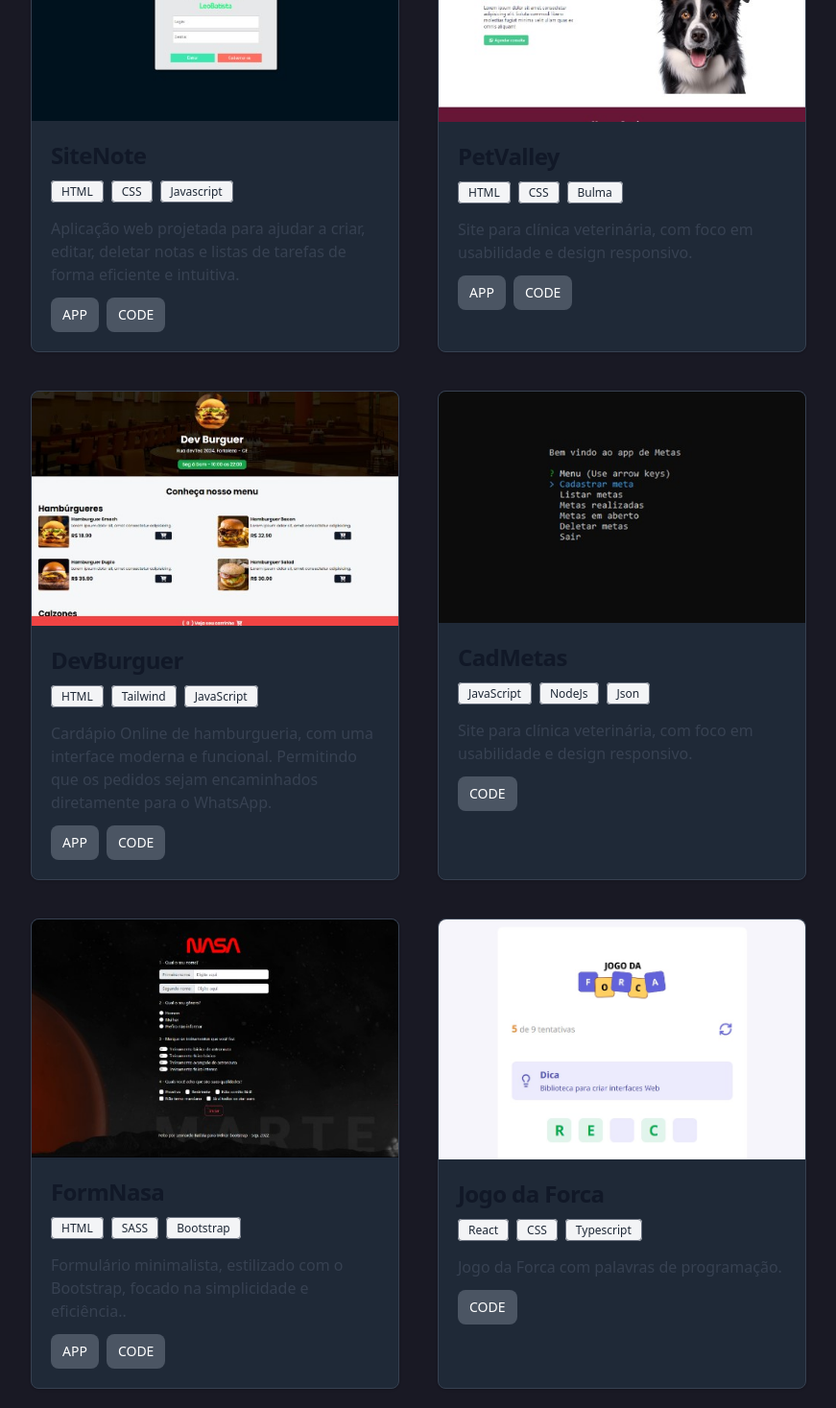
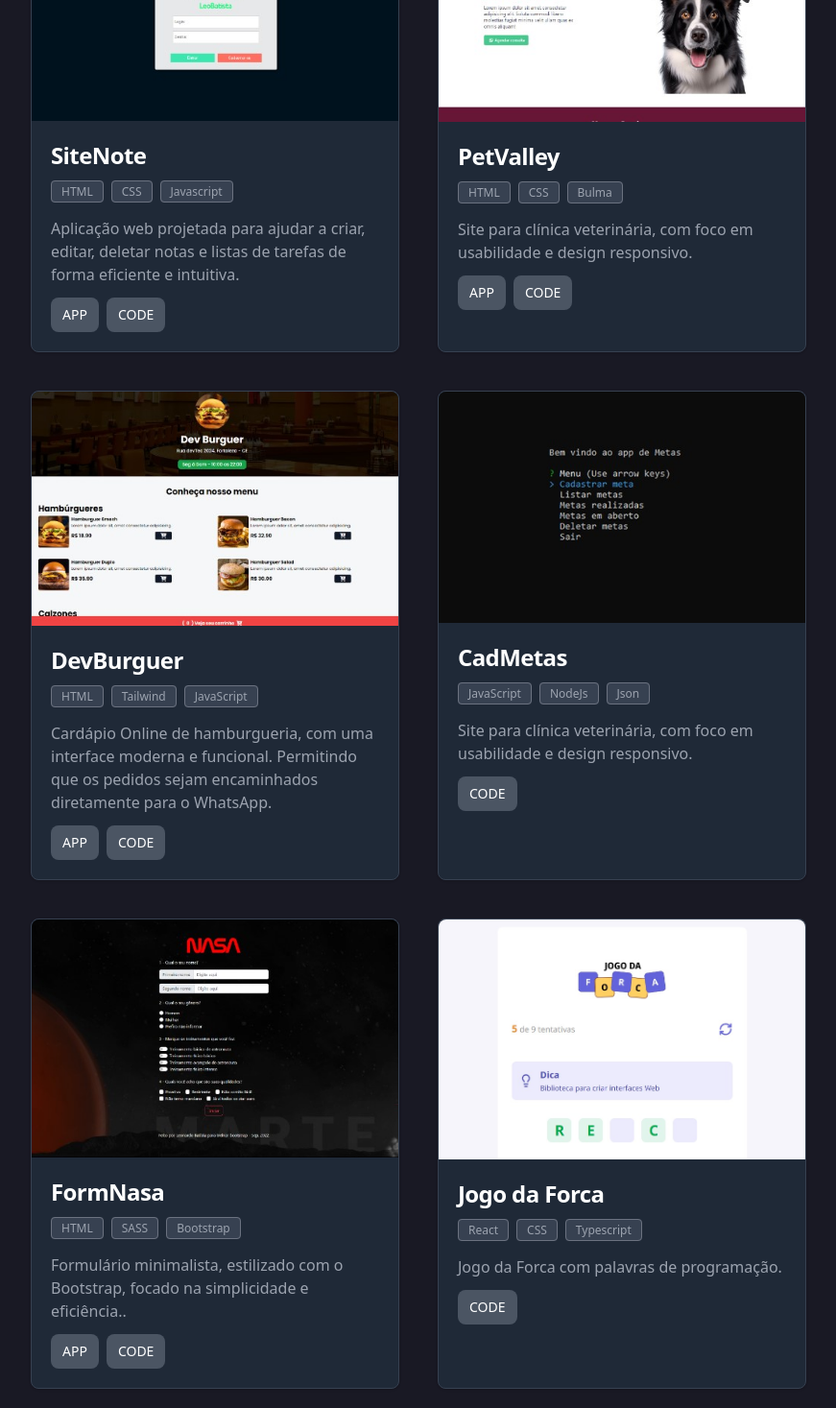
Before and after one commit to DevTec2020/Apresentacao, a React (Vite) app: page / in a window 1280 px wide. Shown: the part 1990-3457 px from the top of the page at 96% size, without its empty margins (204-1075 px from the left). Built offline with nearby package versions, Linux system fonts and the light colour scheme.

Commit message:
FEAT: Corrigindo corres quando o navegador estiver no padrão light

```diff
--- a/src/components/Habilidades/index.tsx
+++ b/src/components/Habilidades/index.tsx
@@ -30,7 +30,7 @@ export function Habilidades() {
 
                 <div className="flex flex-wrap justify-center mt-20 gap-20 text-slate-400">
 
-                    <div className=" w-1/4 border border-orange-600 rounded-lg p-5 flex flex-col items-center shadow-lg shadow-orange-600 bg-gray-900">
+                    <div className=" w-1/4 p-5 flex flex-col items-center  border border-gray-700 rounded-lg shadow-lg">
                         <h2 className="text-2xl font-semibold text-center mb-4">Frontend</h2>
                         <div className="flex flex-wrap justify-center gap-3 mt-5">
                             <Skill src={ICOreact} alt="React ico" txt="React" />
@@ -45,7 +45,7 @@ export function Habilidades() {
                         </div>
                     </div>
 
-                    <div className=" w-1/4 border border-orange-600 rounded-lg p-5 flex flex-col items-center shadow-lg shadow-orange-600 bg-gray-900">
+                    <div className=" w-1/4 p-5 flex flex-col items-center  border border-gray-700 rounded-lg shadow-lg">
                         <h2 className="text-2xl font-semibold text-center mb-4">Backend</h2>
                         <div className="flex flex-wrap justify-center gap-3 mt-5">
                             <Skill src={ICOnode} alt="Node ico" txt="Node" />
@@ -54,7 +54,7 @@ export function Habilidades() {
                     </div>
 
 
-                    <div className=" w-2/4 border border-orange-600 rounded-lg p-5 flex flex-col items-center shadow-lg shadow-orange-600 bg-gray-900">
+                    <div className=" w-2/4 border border-gray-700 rounded-lg p-5 flex flex-col items-center shadow-lg">
                         <h2 className="text-2xl font-semibold text-center mb-4">Outros</h2>
                         <div className="flex flex-wrap justify-center gap-3 mt-5">
                             <Skill src={ICOBabel} alt="React ico" txt="Babel" />
--- a/src/components/Projetos/index.tsx
+++ b/src/components/Projetos/index.tsx
@@ -24,14 +24,14 @@ export function Projetos() {
                     <img className="rounded-t-lg" src={siteNote} alt="Projeto SiteNote" />
 
                     <div className="p-5">
-                        <h5 className="mb-2 text-2xl font-bold tracking-tight text-gray-900 dark:text-white">SiteNote</h5>
+                        <h5 className="mb-2 text-2xl font-bold tracking-tight text-white">SiteNote</h5>
                         <div className="mb-4">
-                            <span className="bg-gray-100 text-gray-800 text-xs font-medium me-2 px-2.5 py-0.5 rounded dark:bg-gray-700 dark:text-gray-400 border border-gray-500">HTML</span>
-                            <span className="bg-gray-100 text-gray-800 text-xs font-medium me-2 px-2.5 py-0.5 rounded dark:bg-gray-700 dark:text-gray-400 border border-gray-500">CSS</span>
-                            <span className="bg-gray-100 text-gray-800 text-xs font-medium me-2 px-2.5 py-0.5 rounded dark:bg-gray-700 dark:text-gray-400 border border-gray-500">Javascript</span>
+                            <span className="bg-gray-700 text-gray-400 text-xs font-medium me-2 px-2.5 py-0.5 rounded border border-gray-500">HTML</span>
+                            <span className="bg-gray-700 text-gray-400 text-xs font-medium me-2 px-2.5 py-0.5 rounded border border-gray-500">CSS</span>
+                            <span className="bg-gray-700 text-gray-400 text-xs font-medium me-2 px-2.5 py-0.5 rounded border border-gray-500">Javascript</span>
                         </div>
 
-                        <p className="mb-3 font-normal text-gray-700 dark:text-gray-400">
+                        <p className="mb-3 font-normal text-gray-400">
                             Aplicação web projetada para ajudar a criar, editar, deletar notas e listas de tarefas de forma eficiente e intuitiva.
                         </p>
                         <div className="flex  gap-2">
@@ -55,14 +55,14 @@ export function Projetos() {
                         <img className="rounded-t-lg" src={PetValley} alt="Projeto SiteNote" />
                     </a>
                     <div className="p-5">
-                        <h5 className="mb-2 text-2xl font-bold tracking-tight text-gray-900 dark:text-white">PetValley</h5>
+                        <h5 className="mb-2 text-2xl font-bold tracking-tight text-white">PetValley</h5>
                         <div className="mb-4">
-                            <span className="bg-gray-100 text-gray-800 text-xs font-medium me-2 px-2.5 py-0.5 rounded dark:bg-gray-700 dark:text-gray-400 border border-gray-500">HTML</span>
-                            <span className="bg-gray-100 text-gray-800 text-xs font-medium me-2 px-2.5 py-0.5 rounded dark:bg-gray-700 dark:text-gray-400 border border-gray-500">CSS</span>
-                            <span className="bg-gray-100 text-gray-800 text-xs font-medium me-2 px-2.5 py-0.5 rounded dark:bg-gray-700 dark:text-gray-400 border border-gray-500">Bulma</span>
+                            <span className="bg-gray-700 text-gray-400 text-xs font-medium me-2 px-2.5 py-0.5 rounded border border-gray-500">HTML</span>
+                            <span className="bg-gray-700 text-gray-400 text-xs font-medium me-2 px-2.5 py-0.5 rounded border border-gray-500">CSS</span>
+                            <span className="bg-gray-700 text-gray-400 text-xs font-medium me-2 px-2.5 py-0.5 rounded border border-gray-500">Bulma</span>
                         </div>
 
-                        <p className="mb-3 font-normal text-gray-700 dark:text-gray-400">
+                        <p className="mb-3 font-normal text-gray-400">
                             Site para clínica veterinária, com foco em usabilidade e design responsivo.
                         </p>
                         <div className="flex  gap-2">
@@ -86,14 +86,14 @@ export function Projetos() {
                         <img className="rounded-t-lg" src={DevBurguer} alt="Projeto SiteNote" />
                     </a>
                     <div className="p-5">
-                        <h5 className="mb-2 text-2xl font-bold tracking-tight text-gray-900 dark:text-white">DevBurguer</h5>
+                        <h5 className="mb-2 text-2xl font-bold tracking-tight text-white">DevBurguer</h5>
                         <div className="mb-4">
-                            <span className="bg-gray-100 text-gray-800 text-xs font-medium me-2 px-2.5 py-0.5 rounded dark:bg-gray-700 dark:text-gray-400 border border-gray-500">HTML</span>
-                            <span className="bg-gray-100 text-gray-800 text-xs font-medium me-2 px-2.5 py-0.5 rounded dark:bg-gray-700 dark:text-gray-400 border border-gray-500">Tailwind</span>
-                            <span className="bg-gray-100 text-gray-800 text-xs font-medium me-2 px-2.5 py-0.5 rounded dark:bg-gray-700 dark:text-gray-400 border border-gray-500">JavaScript</span>
+                            <span className="bg-gray-700 text-gray-400 text-xs font-medium me-2 px-2.5 py-0.5 rounded border border-gray-500">HTML</span>
+                            <span className="bg-gray-700 text-gray-400 text-xs font-medium me-2 px-2.5 py-0.5 rounded border border-gray-500">Tailwind</span>
+                            <span className="bg-gray-700 text-gray-400 text-xs font-medium me-2 px-2.5 py-0.5 rounded border border-gray-500">JavaScript</span>
                         </div>
 
-                        <p className="mb-3 font-normal text-gray-700 dark:text-gray-400">
+                        <p className="mb-3 font-normal text-gray-400">
                             Cardápio Online de hamburgueria, com uma interface moderna e funcional. Permitindo que os pedidos sejam encaminhados diretamente para o WhatsApp.
                         </p>
                         <div className="flex  gap-2">
@@ -118,14 +118,14 @@ export function Projetos() {
                         <img className="rounded-t-lg" src={CadMetas} alt="Projeto SiteNote" />
                     </a>
                     <div className="p-5">
-                        <h5 className="mb-2 text-2xl font-bold tracking-tight text-gray-900 dark:text-white">CadMetas</h5>
+                        <h5 className="mb-2 text-2xl font-bold tracking-tight text-white">CadMetas</h5>
                         <div className="mb-4">
-                            <span className="bg-gray-100 text-gray-800 text-xs font-medium me-2 px-2.5 py-0.5 rounded dark:bg-gray-700 dark:text-gray-400 border border-gray-500">JavaScript</span>
-                            <span className="bg-gray-100 text-gray-800 text-xs font-medium me-2 px-2.5 py-0.5 rounded dark:bg-gray-700 dark:text-gray-400 border border-gray-500">NodeJs</span>
-                            <span className="bg-gray-100 text-gray-800 text-xs font-medium me-2 px-2.5 py-0.5 rounded dark:bg-gray-700 dark:text-gray-400 border border-gray-500">Json</span>
+                            <span className="bg-gray-700 text-gray-400 text-xs font-medium me-2 px-2.5 py-0.5 rounded border border-gray-500">JavaScript</span>
+                            <span className="bg-gray-700 text-gray-400 text-xs font-medium me-2 px-2.5 py-0.5 rounded border border-gray-500">NodeJs</span>
+                            <span className="bg-gray-700 text-gray-400 text-xs font-medium me-2 px-2.5 py-0.5 rounded border border-gray-500">Json</span>
                         </div>
 
-                        <p className="mb-3 font-normal text-gray-700 dark:text-gray-400">
+                        <p className="mb-3 font-normal text-gray-400">
                             Site para clínica veterinária, com foco em usabilidade e design responsivo.
                         </p>
                         <div className="flex  gap-2">
@@ -144,14 +144,14 @@ export function Projetos() {
                         <img className="rounded-t-lg" src={FormNasa} alt="Projeto SiteNote" />
                     </a>
                     <div className="p-5">
-                        <h5 className="mb-2 text-2xl font-bold tracking-tight text-gray-900 dark:text-white">FormNasa</h5>
+                        <h5 className="mb-2 text-2xl font-bold tracking-tight text-white">FormNasa</h5>
                         <div className="mb-4">
-                            <span className="bg-gray-100 text-gray-800 text-xs font-medium me-2 px-2.5 py-0.5 rounded dark:bg-gray-700 dark:text-gray-400 border border-gray-500">HTML</span>
-                            <span className="bg-gray-100 text-gray-800 text-xs font-medium me-2 px-2.5 py-0.5 rounded dark:bg-gray-700 dark:text-gray-400 border border-gray-500">SASS</span>
-                            <span className="bg-gray-100 text-gray-800 text-xs font-medium me-2 px-2.5 py-0.5 rounded dark:bg-gray-700 dark:text-gray-400 border border-gray-500">Bootstrap</span>
+                            <span className="bg-gray-700 text-gray-400 text-xs font-medium me-2 px-2.5 py-0.5 rounded border border-gray-500">HTML</span>
+                            <span className="bg-gray-700 text-gray-400 text-xs font-medium me-2 px-2.5 py-0.5 rounded border border-gray-500">SASS</span>
+                            <span className="bg-gray-700 text-gray-400 text-xs font-medium me-2 px-2.5 py-0.5 rounded border border-gray-500">Bootstrap</span>
                         </div>
 
-                        <p className="mb-3 font-normal text-gray-700 dark:text-gray-400">
+                        <p className="mb-3 font-normal text-gray-400">
                             Formulário minimalista, estilizado com o Bootstrap, focado na simplicidade e eficiência..
                         </p>
                         <div className="flex  gap-2">
@@ -176,14 +176,14 @@ export function Projetos() {
                         <img className="rounded-t-lg" src={JogoForca} alt="Projeto SiteNote" />
                     </a>
                     <div className="p-5">
-                        <h5 className="mb-2 text-2xl font-bold tracking-tight text-gray-900 dark:text-white">Jogo da Forca</h5>
+                        <h5 className="mb-2 text-2xl font-bold tracking-tight text-white">Jogo da Forca</h5>
                         <div className="mb-4">
-                            <span className="bg-gray-100 text-gray-800 text-xs font-medium me-2 px-2.5 py-0.5 rounded dark:bg-gray-700 dark:text-gray-400 border border-gray-500">React</span>
-                            <span className="bg-gray-100 text-gray-800 text-xs font-medium me-2 px-2.5 py-0.5 rounded dark:bg-gray-700 dark:text-gray-400 border border-gray-500">CSS</span>
-                            <span className="bg-gray-100 text-gray-800 text-xs font-medium me-2 px-2.5 py-0.5 rounded dark:bg-gray-700 dark:text-gray-400 border border-gray-500">Typescript</span>
+                            <span className="bg-gray-700 text-gray-400 text-xs font-medium me-2 px-2.5 py-0.5 rounded border border-gray-500">React</span>
+                            <span className="bg-gray-700 text-gray-400 text-xs font-medium me-2 px-2.5 py-0.5 rounded border border-gray-500">CSS</span>
+                            <span className="bg-gray-700 text-gray-400 text-xs font-medium me-2 px-2.5 py-0.5 rounded border border-gray-500">Typescript</span>
                         </div>
 
-                        <p className="mb-3 font-normal text-gray-700 dark:text-gray-400">
+                        <p className="mb-3 font-normal text-gray-400">
                             Jogo da Forca com palavras de programação.
                         </p>
                         <div className="flex  gap-2">
```
